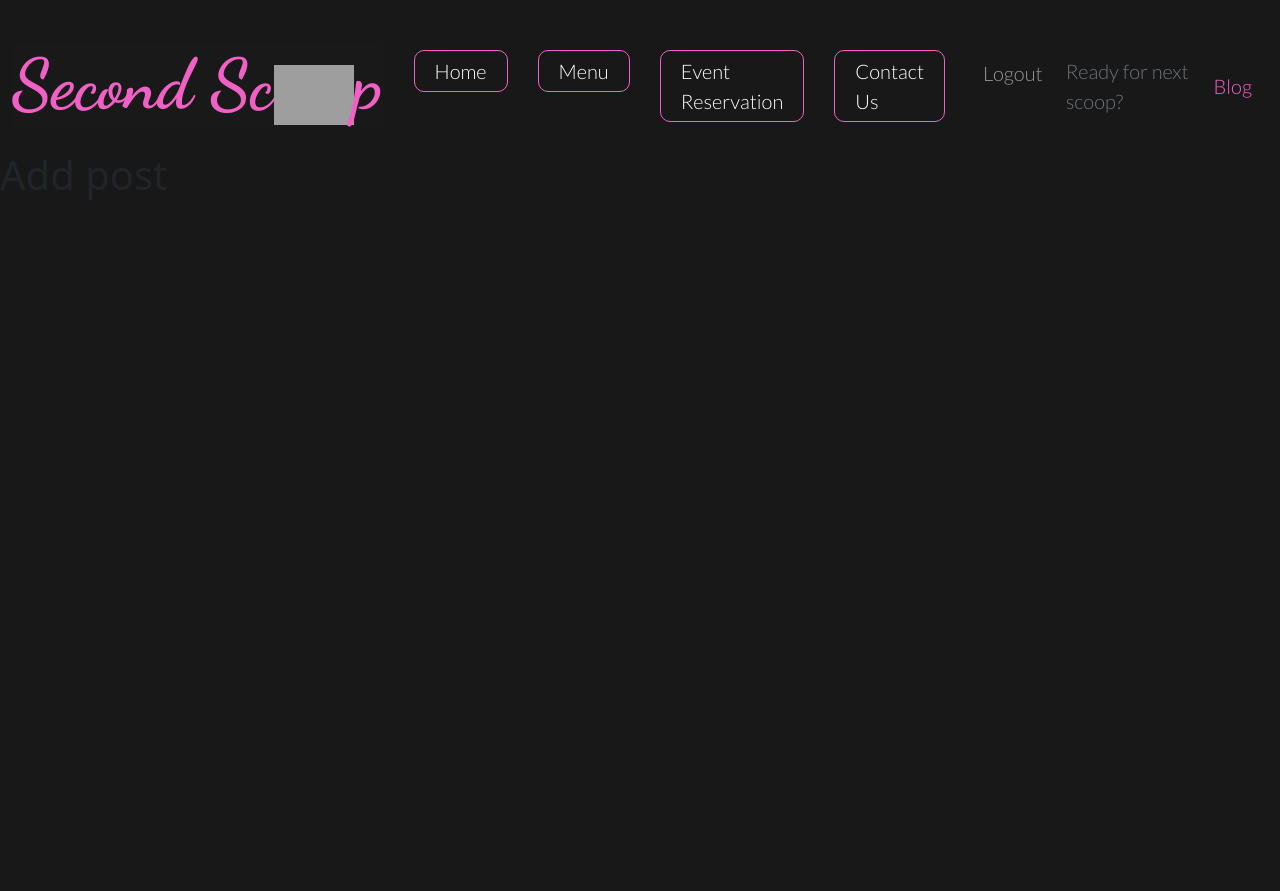
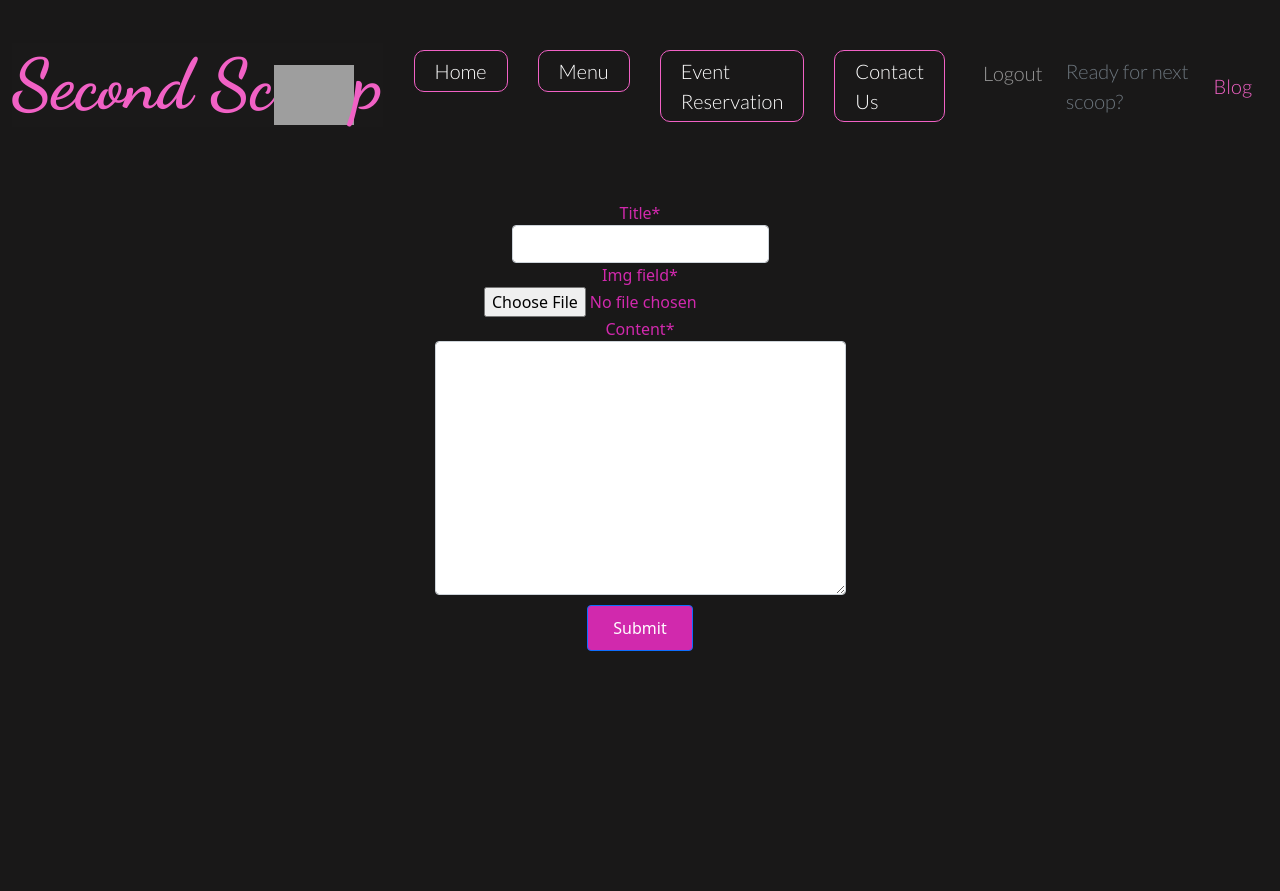
Before and after one commit to mihayounas/second-scoop-milestone-4, a Django app: page /add_post/ in a window 1280 px wide. Shown: the top 891 px of the page. Run offline with Django 3.2, Linux system fonts and the light colour scheme; the visitor is signed in with stand-in values (Sample User, id 1); some libraries are stand-ins or nearby versions; grey boxes are pictures that could not be loaded.

Commit message:
Work on creating new posts with image filed

```diff
--- a/blog/forms.py
+++ b/blog/forms.py
@@ -1,4 +1,4 @@
-from .models import Comment, Reservation
+from .models import Comment, Reservation, CreatePost
 from django import forms
 
 
@@ -17,3 +17,9 @@ class Booking(forms.ModelForm):
         widgets = {
             'date': forms.DateInput(attrs={'class': 'datepicker'}),
         }
+
+
+class NewPost(forms.ModelForm):
+    class Meta:
+        model = CreatePost
+        fields = {'title', 'content', 'img_field'}
--- a/blog/models.py
+++ b/blog/models.py
@@ -62,3 +62,9 @@ class Reservation(models.Model):
     date = models.DateTimeField()
     event = models.CharField(max_length=100)
     message = models.TextField()
+
+
+class CreatePost(models.Model):
+    title = models.CharField(max_length=150, unique=True)
+    content = models.TextField()
+    img_field = models.ImageField()
--- a/blog/urls.py
+++ b/blog/urls.py
@@ -9,5 +9,5 @@ urlpatterns = [
     path('post_view', views.PostList.as_view(), name="post_view"),
     path('<slug:slug>', views.PostDetail.as_view(), name="post_detail"),
     path('<slug:slug>', views.PostLike.as_view(), name="post_like"),
-    path('add_post/', views.AddPost.as_view(), name="add_post"),
+    path('add_post/', views.create_post, name="add_post"),
 ]
--- a/blog/views.py
+++ b/blog/views.py
@@ -4,7 +4,7 @@ from django.views import generic, View
 from django.views.generic import CreateView
 from django.http import HttpResponseRedirect
 from .models import Post, Reservation
-from .forms import CommentForm, Booking
+from .forms import CommentForm, Booking, NewPost
 import datetime
 
 
@@ -106,7 +106,11 @@ def thanks(request):
     return render(request, './thank_you.html')
 
 
-class AddPost(CreateView):
-    model = Post
-    template_name = 'add_post.html'
-    fields = '__all__'
+def create_post(request, *args, **kwargs):
+    post_form = NewPost(request.POST or None)
+    if post_form.is_valid():
+        post_form.save()
+        return render(request, './thank_you.html')
+
+    context = {'post_form': post_form}
+    return render(request, './add_post.html', context)
--- a/templates/add_post.html
+++ b/templates/add_post.html
@@ -1,8 +1,19 @@
 {% extends "base.html" %}
+{% load crispy_forms_tags %}
 
 {% block content %}
 {% if user.is_authenticated %}
-<h1>Add post</h1>
+<div id="form-position">
+    <form method=" post">
+        <div class="form-group">
+            {{ post_form | crispy }}
+
+            {% csrf_token %}
+            <button type="submit" class="btn btn-primary">Submit</button>
+
+    </form>
+</div>
+
 {% else %}
 <div>
     <h2>You need to be logged in to book a reservation.</h2>
```
Also changed, not shown: blog/migrations/0008_createpost.py (added).
